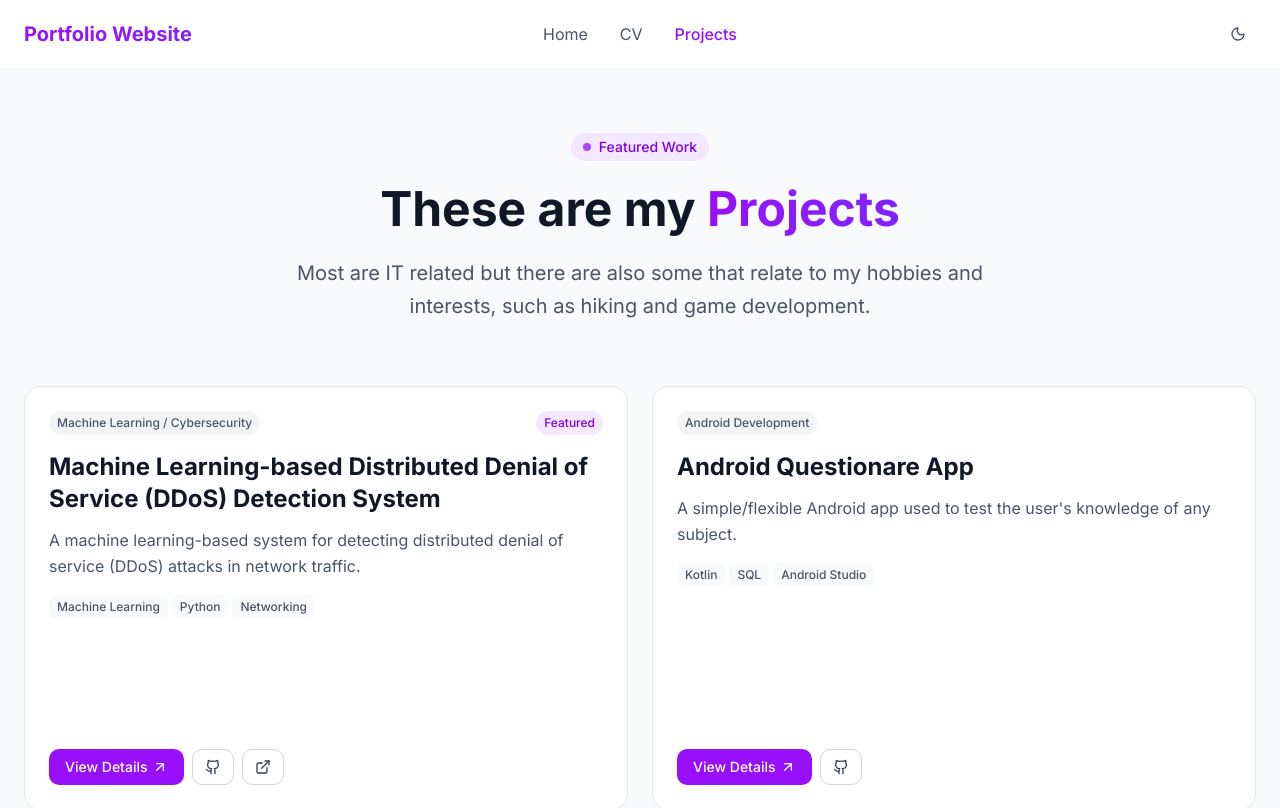
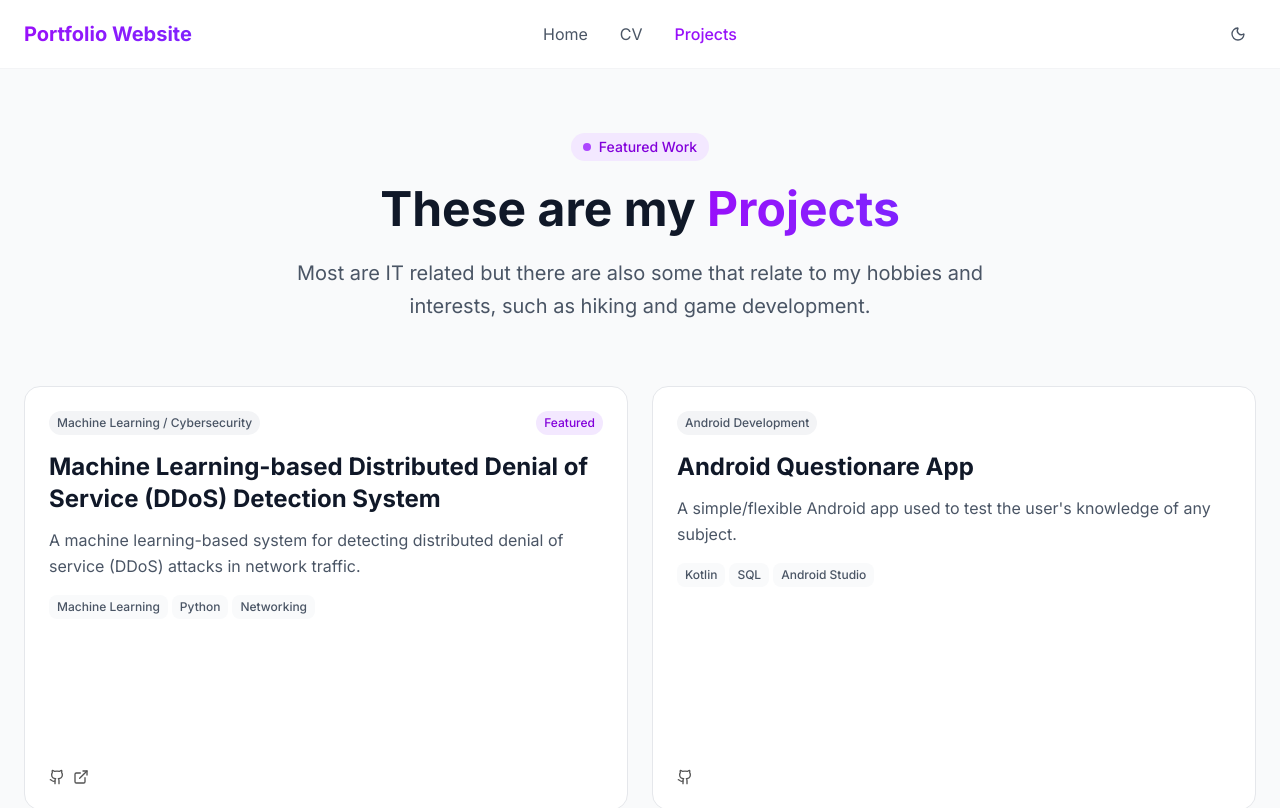
Before and after one commit to Rottenburger/portfolio-website, a Next.js app: page /projects in a window 1280 px wide. Shown: the top 808 px of the page. Built offline with nearby package versions, Linux system fonts and the light colour scheme.

Commit message:
Fixed dark mode for cards, added projects button

```diff
--- a/src/app/interactive-hero.tsx
+++ b/src/app/interactive-hero.tsx
@@ -190,12 +190,10 @@ export default function Component() {
                 className="bg-white/80 dark:bg-slate-800/80 backdrop-blur-sm border-slate-200 dark:border-slate-700 hover:bg-white/90 dark:hover:bg-slate-800/90 px-8 py-3 rounded-full shadow-lg hover:shadow-xl transition-all duration-300 group"
               >
                 <a
-                  href="https://www.linkedin.com/in/thomas-roethenbaugh-712b61149/"
-                  target="_blank"
-                  rel="noopener noreferrer"
+                  href="/projects"
                 >
                   <Play className="mr-2 h-4 w-4 group-hover:scale-110 transition-transform" />
-                  Here is my LinkedIn
+                  Here are my projects
                 </a>
               </Button>
             </motion.div>
--- a/src/app/layout.tsx
+++ b/src/app/layout.tsx
@@ -18,6 +18,9 @@ export default function RootLayout({
 }) {
   return (
     <html lang="en" suppressHydrationWarning>
+      <head>
+        <link rel="icon" href="/mainicon.jpg" type="image/jpeg" />
+      </head>
       <body className={inter.className}>
         <ThemeProvider attribute="class" defaultTheme="system" enableSystem disableTransitionOnChange>
           {children}
--- a/src/app/projects/page.tsx
+++ b/src/app/projects/page.tsx
@@ -1,7 +1,6 @@
 "use client"
 
-import Link from "next/link"
-import { ArrowUpRight, ExternalLink, Github } from "lucide-react"
+import { ExternalLink, Github } from "lucide-react"
 import { Navigation } from "@/components/navigation"
 
 const projects = [
@@ -93,33 +92,30 @@ export default function ProjectsPage() {
 
           {/* Bento Grid */}
           <div className="grid grid-cols-1 md:grid-cols-3 lg:grid-cols-4 gap-6 auto-rows-[200px]">
-            {projects.map((project) => (
-              <div
-                key={project.id}
-                className={`group relative overflow-hidden rounded-2xl bg-white border border-gray-200 hover:border-gray-300 transition-all duration-500 hover:shadow-2xl hover:-translate-y-1 ${getCardClasses(project.size)}`}
-              >
+            {projects.map((project) => {
+              const mainLink = project.github || project.demo || null;
+              const cardContent = (
+                <>
                   {/* Background Gradient */}
                   <div
-                  className={`absolute inset-0 bg-gradient-to-br ${project.color} opacity-0 group-hover:opacity-10 transition-opacity duration-500`}
+                    className={`absolute inset-0 bg-gradient-to-br ${project.color} opacity-0 group-hover:opacity-10 transition-opacity duration-500 dark:from-slate-800 dark:to-slate-900`}
                   />
-
                   {/* Content */}
                   <div className="relative h-full p-6 flex flex-col justify-between">
                     {/* Header */}
                     <div>
                       <div className="flex items-center justify-between mb-4">
-                      <span className="inline-block px-2 py-1 rounded-full bg-gray-100 text-gray-600 text-xs font-medium">
+                        <span className="inline-block px-2 py-1 rounded-full bg-gray-100 dark:bg-slate-700 text-gray-600 dark:text-gray-300 text-xs font-medium">
                           {project.category}
                         </span>
                         {project.featured && (
-                        <span className="inline-block px-2 py-1 rounded-full bg-purple-100 text-purple-700 text-xs font-medium">
+                          <span className="inline-block px-2 py-1 rounded-full bg-purple-100 dark:bg-purple-900 text-purple-700 dark:text-purple-300 text-xs font-medium">
                             Featured
                           </span>
                         )}
                       </div>
-
                       <h3
-                      className={`font-bold text-gray-900 mb-3 group-hover:text-purple-600 transition-colors ${
+                        className={`font-bold text-gray-900 dark:text-white mb-3 group-hover:text-purple-600 transition-colors ${
                           project.size === "large"
                             ? "text-2xl"
                             : project.size === "medium" || project.size === "wide"
@@ -129,41 +125,30 @@ export default function ProjectsPage() {
                       >
                         {project.title}
                       </h3>
-
                       <p
-                      className={`text-gray-600 leading-relaxed ${
+                        className={`text-gray-600 dark:text-gray-300 leading-relaxed ${
                           project.size === "small" ? "text-sm line-clamp-2" : "line-clamp-3"
                         }`}
                       >
                         {project.description}
                       </p>
-
                       {/* Tech Stack */}
                       {(project.size === "large" || project.size === "medium" || project.size === "wide") && (
                         <div className="flex flex-wrap gap-1 mt-4">
                           {project.tech.slice(0, 3).map((tech) => (
-                          <span key={tech} className="px-2 py-1 rounded-md bg-gray-50 text-gray-600 text-xs font-medium">
+                            <span key={tech} className="px-2 py-1 rounded-md bg-gray-50 dark:bg-slate-700 text-gray-600 dark:text-gray-300 text-xs font-medium">
                               {tech}
                             </span>
                           ))}
                         </div>
                       )}
                     </div>
-
                     {/* Footer */}
                     <div className="mt-6">
                       {/* Action Buttons */}
                       <div className={`flex gap-2 ${project.size === "large" ? "flex-row" : "flex-col"}`}>
-                      <Link
-                        href={project.link}
-                        className="inline-flex items-center justify-center px-4 py-2 rounded-lg bg-purple-600 text-white font-medium hover:bg-purple-700 transition-colors text-sm group/btn"
-                      >
-                        View Details
-                        <ArrowUpRight className="w-4 h-4 ml-1 group-hover/btn:translate-x-0.5 group-hover/btn:-translate-y-0.5 transition-transform" />
-                      </Link>
-
-                      {/* Secondary Actions */}
-                      {(project.github || project.demo) && (
+                        {/* Only render action buttons as links if the card is not a link itself */}
+                        {!mainLink && (project.github || project.demo) && (
                           <div className="flex gap-2">
                             {project.github && (
                               <a
@@ -189,19 +174,45 @@ export default function ProjectsPage() {
                             )}
                           </div>
                         )}
+                        {/* If the card is a link, just show icons (not links) for visual consistency */}
+                        {mainLink && (project.github || project.demo) && (
+                          <div className="flex gap-2 opacity-70">
+                            {project.github && <Github className="w-4 h-4" aria-label="GitHub" />}
+                            {project.demo && <ExternalLink className="w-4 h-4" aria-label="Demo" />}
+                          </div>
+                        )}
                       </div>
                     </div>
-
                     {/* Hover Effect Overlay */}
                     <div
                       className={`absolute inset-0 bg-gradient-to-br ${project.color} opacity-0 group-hover:opacity-5 transition-opacity duration-300 pointer-events-none`}
                     />
                   </div>
-
                   {/* Interactive Border Effect */}
-                <div className="absolute inset-0 rounded-2xl border-2 border-transparent group-hover:border-purple-200 transition-colors duration-300" />
+                  <div className="absolute inset-0 rounded-2xl border-2 border-transparent group-hover:border-purple-200 dark:group-hover:border-purple-800 transition-colors duration-300" />
+                </>
+              );
+              return mainLink ? (
+                <a
+                  key={project.id}
+                  href={mainLink}
+                  target="_blank"
+                  rel="noopener noreferrer"
+                  className={`group relative overflow-hidden rounded-2xl bg-white dark:bg-slate-800 border border-gray-200 dark:border-slate-700 hover:border-gray-300 dark:hover:border-slate-500 transition-all duration-500 hover:shadow-2xl hover:-translate-y-1 ${getCardClasses(project.size)}`}
+                  tabIndex={0}
+                  aria-label={`Open ${project.title} on GitHub`}
+                >
+                  {cardContent}
+                </a>
+              ) : (
+                <div
+                  key={project.id}
+                  className={`group relative overflow-hidden rounded-2xl bg-white dark:bg-slate-800 border border-gray-200 dark:border-slate-700 hover:border-gray-300 dark:hover:border-slate-500 transition-all duration-500 hover:shadow-2xl hover:-translate-y-1 ${getCardClasses(project.size)}`}
+                >
+                  {cardContent}
                 </div>
-            ))}
+              );
+            })}
           </div>
         </main>
       </div>
```
Lines whose indentation alone changed are shown as unchanged.
